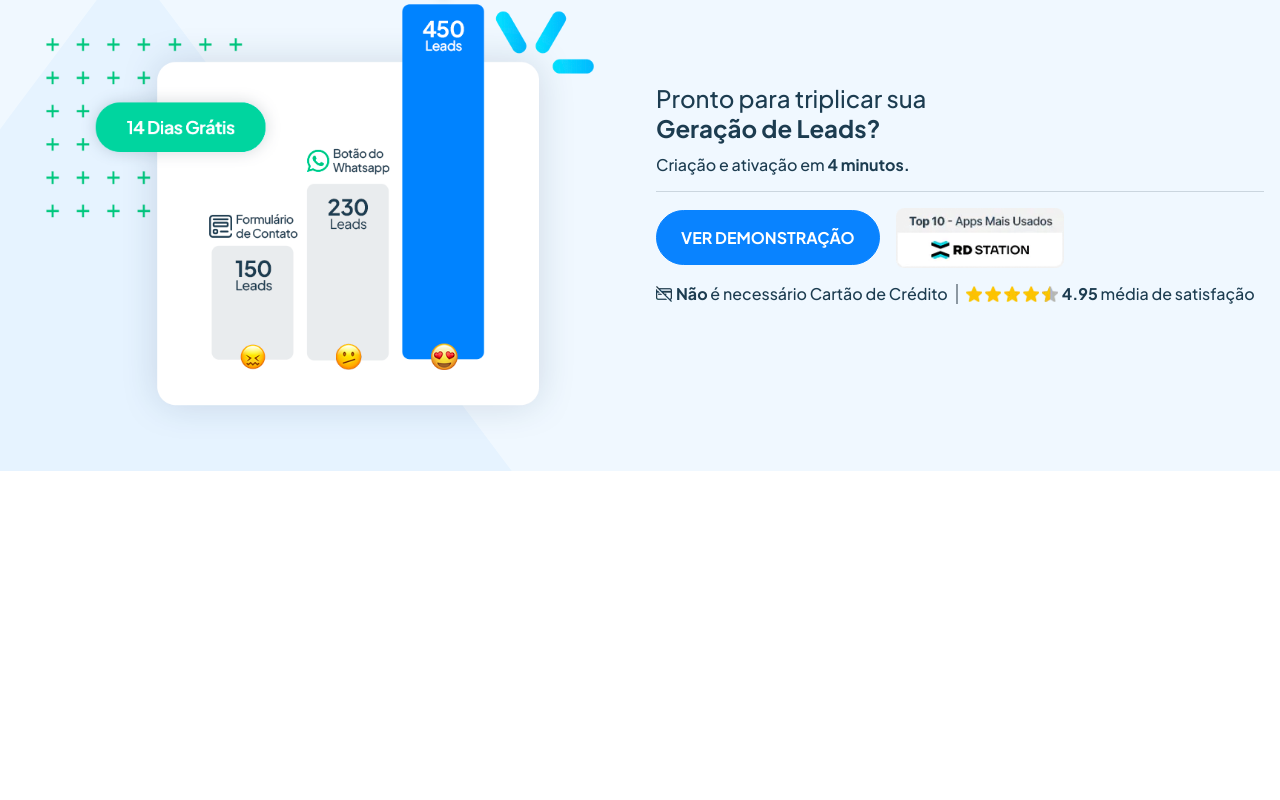
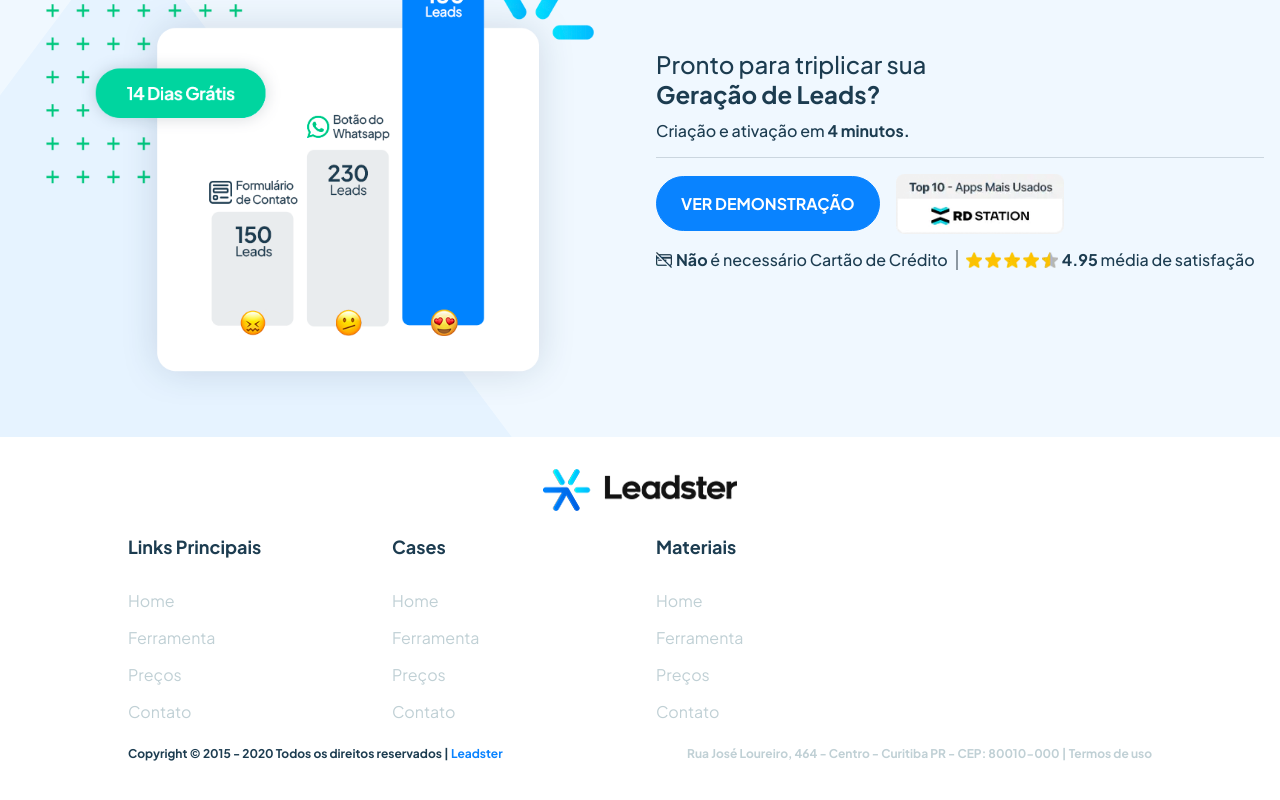
Before and after one commit to thetunnes/technical-test-leadster, a Next.js app: page / in a window 1280 px wide. Shown: the part 1672-2472 px from the top of the page. Built offline with nearby package versions, Linux system fonts and the light colour scheme; data requests are answered from the project's data file.

Commit message:
Finish Component Footer, all application is rensponsive and test technical has finished

```diff
--- a/package.json
+++ b/package.json
@@ -21,6 +21,7 @@
     "next": "13.4.7",
     "react": "18.2.0",
     "react-dom": "18.2.0",
+    "react-icons": "^4.10.1",
     "styled-components": "5.3.11",
     "typescript": "5.1.5"
   },
--- /dev/null
+++ b/src/components/Footer.tsx
@@ -0,0 +1,138 @@
+import styled from 'styled-components'
+import LogoIcon from '@/assets/logo.png'
+import Image from 'next/image'
+import Link from 'next/link'
+export const FooterContainer = styled.footer`
+  width: 100%;
+  padding: 2rem;
+  display: flex;
+  align-items: center;
+  justify-content: center;
+`
+export const FooterWrapper = styled.div`
+  width: 100%;
+  max-width: 1024px;
+  margin: 0 auto;
+  display: flex;
+  flex-direction: column;
+  justify-content: center;
+  align-items: center;
+
+  gap: 1.5rem;
+`
+
+export const GroupSection = styled.div`
+  width: 100%;
+  display: grid;
+  grid-template-columns: 1fr;
+  grid-gap: 2rem;
+
+  @media screen and (min-width: 400px) {
+    grid-template-columns: repeat(2, 1fr);
+  }
+  @media screen and (min-width: 700px) {
+    grid-template-columns: repeat(3, 1fr);
+  }
+  @media screen and (min-width: 1024px) {
+    grid-template-columns: repeat(4, 1fr);
+  }
+`
+
+const Section = styled.section`
+  width: max-content;
+  display: flex;
+  flex-direction: column;
+  align-items: flex-start;
+  justify-content: center;
+  gap: 1rem;
+
+  h3 {
+    font-family: 'JakartaBold';
+    font-size: 1.125rem;
+
+    margin-bottom: 1rem;
+  }
+
+  p {
+    font-size: 1rem;
+    font-family: 'JakartaRegular';
+    color: ${(props) => props.theme.colors.gray[300]};
+    cursor: pointer;
+    &:hover {
+      color: ${(props) => props.theme.colors.blue[800]};
+      transition: color 0.4s;
+    }
+  }
+`
+
+const BoxCopyright = styled.section`
+  width: 100%;
+  display: flex;
+  align-items: center;
+  justify-content: space-between;
+  flex-wrap: wrap;
+  gap: 0.5rem;
+
+  @media screen and (max-width: 1024px) {
+    justify-content: center;
+  }
+
+  h5 {
+    font-size: 0.75rem;
+    color: ${(props) => props.theme.colors.blue[800]};
+  }
+  h6 {
+    font-size: 0.75rem;
+    color: ${(props) => props.theme.colors.gray[300]};
+  }
+
+  a {
+    color: ${(props) => props.theme.colors.blue[500]};
+    text-decoration: none;
+  }
+`
+
+export function Footer() {
+  return (
+    <FooterContainer>
+      <FooterWrapper>
+        <Image src={LogoIcon} alt="" />
+
+        <GroupSection>
+          <Section>
+            <h3>Links Principais</h3>
+            <p>Home</p>
+            <p>Ferramenta</p>
+            <p>Preços</p>
+            <p>Contato</p>
+          </Section>
+          <Section>
+            <h3>Cases</h3>
+            <p>Home</p>
+            <p>Ferramenta</p>
+            <p>Preços</p>
+            <p>Contato</p>
+          </Section>
+          <Section>
+            <h3>Materiais</h3>
+            <p>Home</p>
+            <p>Ferramenta</p>
+            <p>Preços</p>
+            <p>Contato</p>
+          </Section>
+        </GroupSection>
+
+        <BoxCopyright>
+          <h5>
+            Copyright © 2015 - 2020 Todos os direitos reservados |{' '}
+            <Link href="">Leadster</Link>
+          </h5>
+          <h6>
+            Rua José Loureiro, 464 - Centro - Curitiba PR - CEP: 80010-000 |
+            Termos de uso
+          </h6>
+        </BoxCopyright>
+      </FooterWrapper>
+    </FooterContainer>
+  )
+}
--- a/src/components/ListVideos/index.tsx
+++ b/src/components/ListVideos/index.tsx
@@ -12,6 +12,7 @@
 import db from '../../../db-video.json'
 import { Pagination } from '../Pagination'
 import { Loading } from '../Loading'
+import { Modal } from '../Modal'
 
 interface IVideo {
   id: number
@@ -29,8 +30,14 @@
   const [tagsToNav, setTagsToNav] = useState<ITagsNav>({})
   const [isLoading, setIsLoading] = useState(true)
 
+  const [dataToModal, setDataToModal] = useState<IVideo | null>(null)
+
   const videosPerPage = 6
   const amountPages = Math.ceil(db.videos.length / videosPerPage)
+
+  function toggleModal(dataVideo?: IVideo) {
+    dataVideo ? setDataToModal(dataVideo) : setDataToModal(null)
+  }
 
   async function fetchJsonAPI(page?: string) {
     setIsLoading(true)
@@ -100,7 +107,7 @@
 
   return (
     <ListVideosContainer>
-      <div>
+      <div className="max-content">
         <HeaderNavVideos>
           {Object.keys(tagsToNav).map((tag) => (
             <Button
@@ -119,10 +126,9 @@
             ) : (
               <ListVideosWrapper>
                 {videosFiltered.map((video) => (
-                  <BoxVideo key={video.id}>
+                  <BoxVideo key={video.id} onClick={() => toggleModal(video)}>
                     <Image src={ThumbnailVideo} alt="" />
                     <p>{video.title}</p>
-                    <span>{video.tags.map((tag) => `${tag}, `)}</span>
                   </BoxVideo>
                 ))}
               </ListVideosWrapper>
@@ -137,6 +143,12 @@
           <p>Não foi possível listar livros</p>
         )}
       </div>
+
+      <Modal
+        isOpen={!!dataToModal}
+        onClose={() => toggleModal()}
+        dataVideo={dataToModal}
+      />
     </ListVideosContainer>
   )
 }
--- a/src/components/ListVideos/styles.ts
+++ b/src/components/ListVideos/styles.ts
@@ -4,7 +4,7 @@
   width: 100%;
   padding: 2rem 1rem;
 
-  > div {
+  > .max-content {
     width: 100%;
     max-width: 1024px;
     margin: 0 auto;
--- /dev/null
+++ b/src/components/Modal/index.tsx
@@ -0,0 +1,85 @@
+import { useRef } from 'react'
+import {
+  BoxAttributes,
+  BoxTag,
+  BtnCloseModal,
+  ModalContainer,
+  ModalOverlay,
+  ModalWrapper,
+  TitleWebinar,
+} from './styles'
+import { BiX } from 'react-icons/bi'
+import { LuDownloadCloud } from 'react-icons/lu'
+
+interface ModalProps {
+  isOpen: boolean
+  onClose: () => void
+  dataVideo: {
+    id: number
+    title: string
+    description: string
+    tags: Array<string>
+  }
+}
+
+export function Modal({ isOpen, onClose, dataVideo }: ModalProps) {
+  const overlayRef = useRef<HTMLDivElement>(null)
+
+  const attributesVideo = {
+    description: dataVideo?.description,
+    tags: dataVideo?.tags,
+  }
+
+  const handleOverlayClick = (event: any) => {
+    // Verifica se o evento de clique vem a partir da Div Overlay
+    if (event.target === overlayRef.current) {
+      onClose()
+    }
+  }
+  if (!isOpen) {
+    return null
+  }
+
+  return (
+    <ModalOverlay ref={overlayRef} onClick={handleOverlayClick}>
+      <ModalContainer>
+        <BtnCloseModal onClick={onClose}>
+          <BiX size={24} />
+        </BtnCloseModal>
+
+        <ModalWrapper>
+          <TitleWebinar>
+            <b>Webinar: </b> {dataVideo.title}
+          </TitleWebinar>
+
+          <video></video>
+
+          {Object.entries(attributesVideo).map(([attr, text]) =>
+            typeof text === 'string' ? (
+              <BoxAttributes key={attr}>
+                <h2>{attr}</h2>
+                <p>{text}</p>
+              </BoxAttributes>
+            ) : text ? (
+              <BoxAttributes key={attr}>
+                <h2>{attr}</h2>
+                <div className="inline-boxs">
+                  {text.map((txt) => (
+                    <BoxTag key={txt}>
+                      <div className="icon">
+                        <LuDownloadCloud />
+                      </div>
+                      <div className="text">
+                        <p>{txt}</p>
+                      </div>
+                    </BoxTag>
+                  ))}
+                </div>
+              </BoxAttributes>
+            ) : null,
+          )}
+        </ModalWrapper>
+      </ModalContainer>
+    </ModalOverlay>
+  )
+}
--- /dev/null
+++ b/src/components/Modal/styles.ts
@@ -0,0 +1,157 @@
+import styled from 'styled-components'
+
+export const ModalOverlay = styled.div`
+  position: fixed;
+  top: 0;
+  left: 0;
+  right: 0;
+  bottom: 0;
+
+  background: rgba(0, 0, 0, 0.4);
+  z-index: 9998;
+`
+
+export const ModalContainer = styled.div`
+  position: relative;
+  left: 50%;
+  top: 50%;
+  z-index: 9999;
+
+  transform: translate(-50%, -50%);
+  width: 100%;
+  height: 100%;
+  max-width: 70vw;
+  max-height: 85vh;
+
+  background: ${(props) => props.theme.colors.white};
+
+  border-radius: 6px;
+  padding: 2rem 0;
+
+  &::before {
+    content: '';
+    width: 90%;
+    height: 2px;
+    margin: 0 auto;
+    background: ${(props) => props.theme.colors.blue[500]};
+  }
+`
+export const BtnCloseModal = styled.button`
+  position: absolute;
+  top: 12px;
+  right: 12px;
+
+  color: ${(props) => props.theme.colors.gray[300]};
+  background: none;
+  border: 0;
+  border-radius: 50%;
+
+  transition: all 0.4s;
+  &:hover {
+    transform: scale(1.1);
+    color: ${(props) => props.theme.colors.red[500]};
+  }
+`
+
+export const ModalWrapper = styled.div`
+  width: 100%;
+  overflow: auto;
+  height: 100%;
+  margin: 0 auto;
+
+  display: flex;
+  flex-direction: column;
+  gap: 1.5rem;
+
+  video {
+    width: 100%;
+    border: 1px solid ${(props) => props.theme.colors.blue[300]};
+  }
+`
+
+export const TitleWebinar = styled.h1`
+  font-size: 1.5rem;
+  text-align: center;
+  max-width: 360px;
+  margin: 0 auto;
+  line-height: 1.125;
+
+  > b {
+    color: ${(props) => props.theme.colors.blue[500]};
+  }
+`
+
+export const BoxAttributes = styled.section`
+  display: flex;
+  flex-direction: column;
+  gap: 0.5rem;
+  padding: 1rem 1.5rem;
+  h2 {
+    font-size: 1.125rem;
+    text-transform: capitalize;
+    padding: 0.75rem;
+    color: ${(props) => props.theme.colors.blue[800]};
+    line-height: 1.25;
+
+    border-bottom: 1px solid ${(props) => props.theme.colors.gray[500]};
+  }
+
+  p {
+    font-size: 1rem;
+    color: '#3b3838';
+    text-align: justify;
+    line-height: 1.125;
+  }
+
+  .inline-boxs {
+    display: flex;
+    flex-direction: row;
+    gap: 1rem;
+  }
+`
+
+interface Props {
+  color?: 'red' | 'yellow' | 'green'
+}
+export const BoxTag = styled.section<Props>`
+  width: max-content;
+  display: flex;
+  align-items: center;
+  justify-content: space-between;
+  border: 1px solid ${(props) => props.theme.colors.blue[800]};
+  border-radius: 6px;
+
+  div:first-child {
+    border-top-left-radius: 6px;
+    border-bottom-left-radius: 6px;
+  }
+  div:last-child {
+    border-top-right-radius: 6px;
+    border-bottom-right-radius: 6px;
+  }
+
+  div.icon {
+    width: 100%;
+    height: 100%;
+    flex: 1;
+    display: flex;
+    align-items: center;
+    justify-content: center;
+    background: ${(props) => props.theme.colors.blue[300]};
+
+    padding: 0.5rem;
+    svg {
+      font-size: 1.125rem;
+    }
+  }
+
+  div.text {
+    flex: 1;
+    background: ${(props) => props.theme.colors.blue[200]};
+
+    padding: 0.5rem;
+    p {
+      font-size: 1.125rem;
+    }
+  }
+`
--- a/src/pages/index.tsx
+++ b/src/pages/index.tsx
@@ -1,4 +1,5 @@
 import { DemoLeads } from '@/components/DemoLeads'
+import { Footer } from '@/components/Footer'
 import { Header } from '@/components/Header'
 import { ListVideos } from '@/components/ListVideos'
 import { MainBanner } from '@/components/MainBanner'
@@ -21,8 +22,8 @@
         <MainBanner />
         <ListVideos />
         <DemoLeads />
-        <div style={{ height: '400px', background: '#FFF' }}></div>
       </main>
+      <Footer />
     </HomeContainer>
   )
 }
--- a/src/styles/global.ts
+++ b/src/styles/global.ts
@@ -18,6 +18,7 @@
     background: ${defaultTheme.colors.white};
     color: ${defaultTheme.colors.blue[800]};
     min-height: 100vh;
+    position: relative;
   }
 
   body, input, textarea, button {
--- a/src/styles/theme/default.ts
+++ b/src/styles/theme/default.ts
@@ -18,5 +18,8 @@
       300: '#C0D0D5',
       200: '#cbd6df',
     },
+    red: {
+      500: '#ef4444',
+    },
   },
 } as const
```
Also changed, not shown: 1 other file (tests, documents, lock files or other folders).
